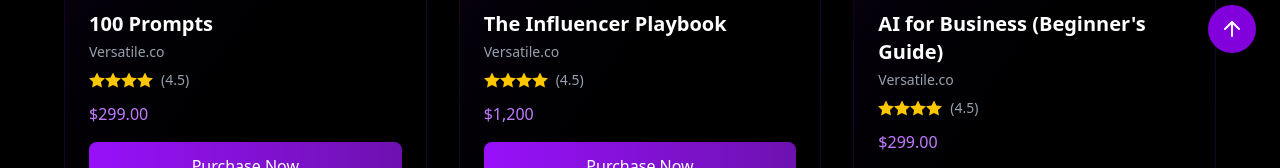
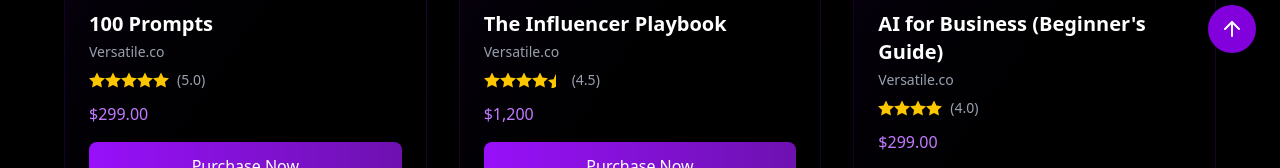
Before and after one commit to Queen-Osuji/GOVERN, a React (Vite) app: page /digital-shop in a window 1280 px wide. Shown: the part 723-891 px from the top of the page. Built offline with nearby package versions, Linux system fonts and the light colour scheme.

Commit message:
added rating to the digial page

```diff
--- a/src/components/DigitalShop.jsx
+++ b/src/components/DigitalShop.jsx
@@ -22,6 +22,7 @@ DigitalShop = () => {
         gumroadLink: "https://vxpturf.gumroad.com/l/100promptsforprof?layout=profile",
         image: book1,
         category: "AI & Machine Learning",
+ rating: 5,
       },
       {
         title: "The Influencer Playbook",
@@ -29,7 +30,8 @@ DigitalShop = () => {
         price: { usd: "$1,200" },
         gumroadLink: "https://vxpturf.gumroad.com/l/influncerplaybook",
         image: book2,
-        category: "Billionaire & Strategy", // Changed category
+        category: "Billionaire & Strategy",
+ rating: 4.5,
       },
       {
         title: "AI for Business (Beginner's Guide)",
@@ -37,6 +39,7 @@ DigitalShop = () => {
         price: { usd: "$299.00" },
         gumroadLink: "https://vxpturf.gumroad.com/l/aiforbusiness",
         image: book3,
+ rating: 4,
         category: "AI & Machine Learning",
       },
       {
@@ -45,6 +48,7 @@ DigitalShop = () => {
         price: { usd: "$500.00" },
         gumroadLink: "https://vxpturf.gumroad.com/l/lazygen",
         image: book5,
+ rating: 3.5,
         category: "AI & Machine Learning",
       },
       {
@@ -54,6 +58,7 @@ DigitalShop = () => {
         gumroadLink: "https://vxpturf.gumroad.com/l/aisym?layout=profile",
         image: book4,
         category: "AI & Machine Learning",
+ rating: 5,
       },
       {
         title: "TABLOIDS",
@@ -62,6 +67,7 @@ DigitalShop = () => {
         gumroadLink: "https://vxpturf.gumroad.com/l/tab",
         image: book6,
         category: "Billionaire & Strategy",
+ rating: 4.5,
       },
     ];
     setProducts(allProducts);
@@ -116,15 +122,24 @@ DigitalShop = () => {
               <div className="p-6">
                 <h3 className="text-xl font-bold mb-1 text-white">{product.title}</h3>
                 <p className="text-gray-400 text-sm mb-2">{product.author}</p> {/* Placeholder author */}
+                {/* Dynamic Rating */}
+                {(() => {
+                    const rating = product.rating || 0; // Default to 0 if rating is not available
+                    const filledStars = Math.floor(rating);
+                    const hasHalfStar = rating % 1 !== 0;
+                    return (
                 <div className="flex items-center mb-3">
-                  {/* Placeholder Rating */}
-                  {[...Array(4)].map((_, i) => ( // Changed to 4 stars as in the image
-                    <svg key={i} className="w-4 h-4 text-yellow-400 fill-current" viewBox="0 0 24 24">
+                  {[...Array(filledStars)].map((_, i) => (
+                    <svg key={`filled-${i}`} className="w-4 h-4 text-yellow-400 fill-current" viewBox="0 0 24 24">
                       <path d="M12 .587l3.668 7.568 8.332 1.151-6.064 5.828 1.48 8.279-7.416-3.967-7.417 3.967 1.481-8.279-6.064-5.828 8.332-1.151z"/>
                     </svg>
                   ))}
- <span className="ml-2 text-sm text-gray-400">(4.5)</span> {/* Placeholder rating value */}
+                  {hasHalfStar && (
+ <svg className="w-4 h-4 text-yellow-400 fill-current" viewBox="0 0 24 24"><path d="M12 0.587L12 22.028L4.583 25.999L6.064 17.721L0 11.996L8.332 10.845L12 2.587Z"/></svg>
+ )}
+ <span className="ml-2 text-sm text-gray-400">({rating.toFixed(1)})</span>
                 </div>
+ ); })()}
 
                 <div className="flex justify-between items-center mb-4">
                   {/* Prices */}
```
